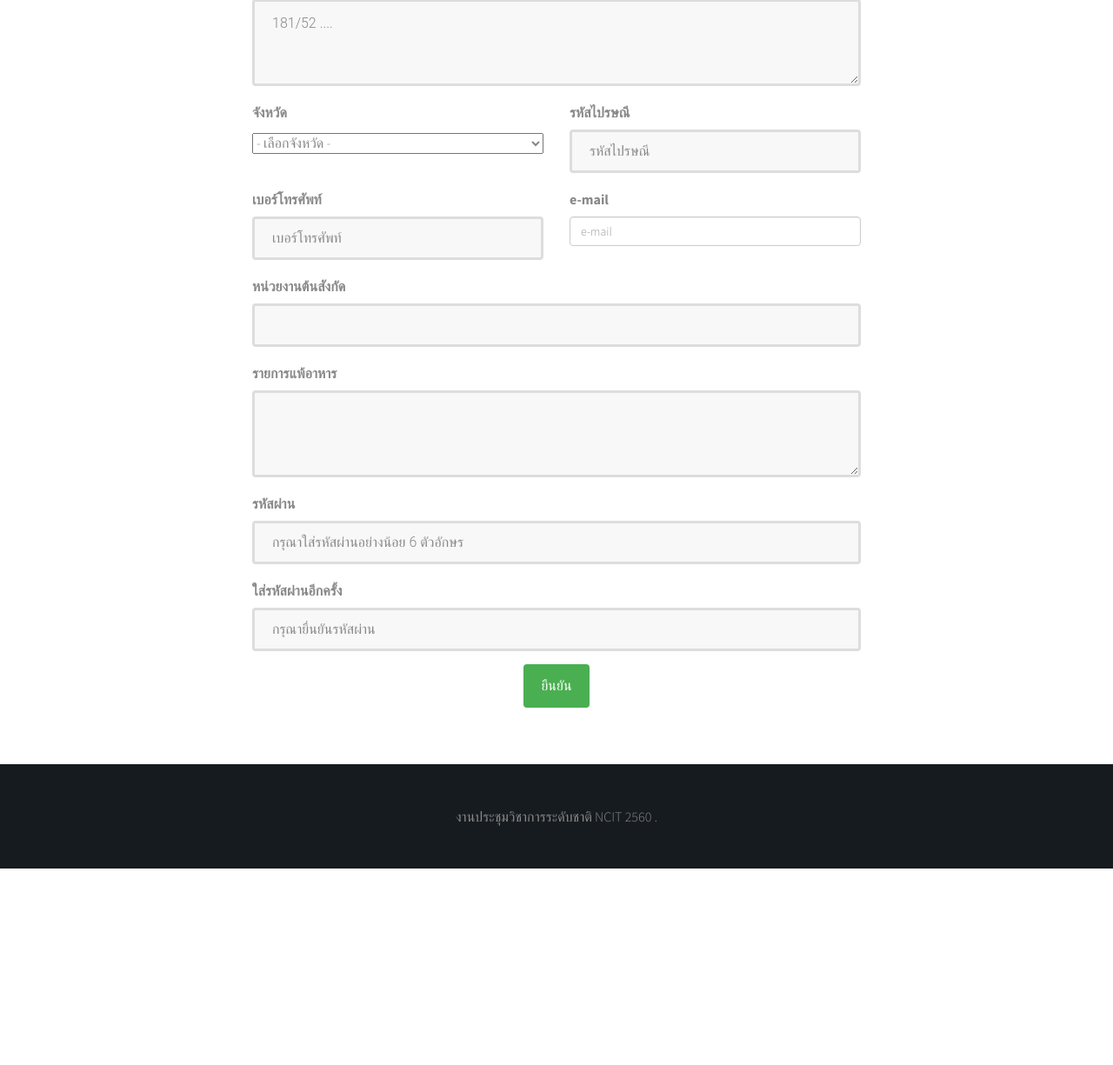
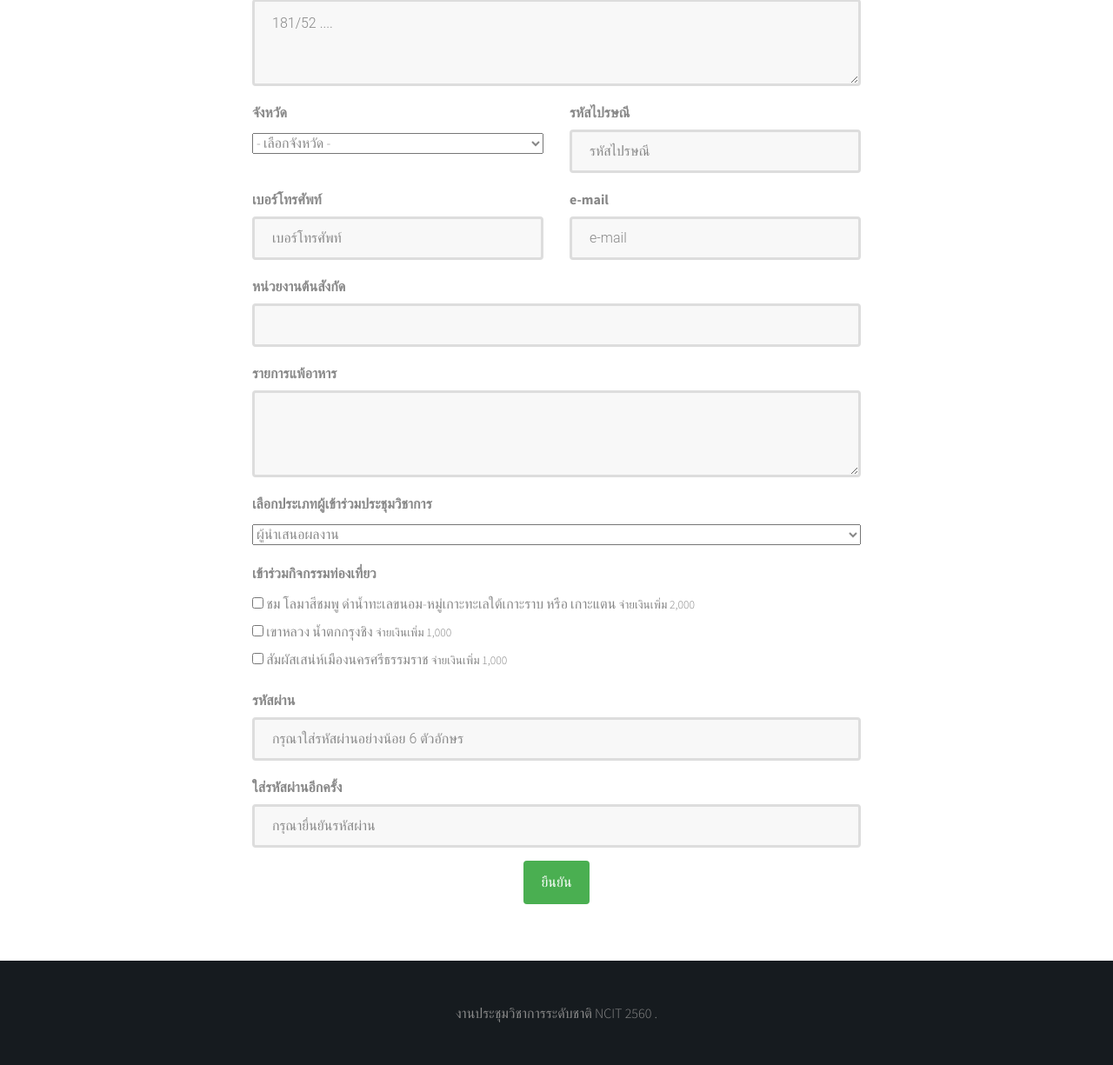
Before and after one commit to SWECamp/camp, a CodeIgniter app: page /camp/index.php/camp/register in a window 1280 px wide. Shown: the part 906-2131 px from the top of the page at 87% size. Before the commit the page ends 1905 px from the top, so only its background shows below. Run offline with CodeIgniter, Linux system fonts and the light colour scheme; some libraries are stand-ins or nearby versions.

Commit message:
add การท่องเที่ยว

```diff
--- a/application/views/register/content.php
+++ b/application/views/register/content.php
@@ -8,7 +8,7 @@
 			<form action="" method="post">
 				<div class="form-group col-lg-2">
 					<label>คำนำหน้า</label>
-					<select name="title" form="">
+					<select name="title">
 					  <option value="">นาย</option>
 					  <option value="">นาง</option>
 					  <option value="">นางสาว</option>
@@ -32,7 +32,7 @@
 				</div>
 				<div class="form-group col-lg-6">
 					<label>จังหวัด</label><br>
-					<select name="province" form="" style="width:100%;" >
+					<select name="province" style="width:100%;" >
 					  <option value="0">- เลือกจังหวัด -</option>
 
 
@@ -203,7 +203,7 @@
 				</div>
 				<div class="form-group col-lg-6">
 					<label>e-mail</label>
-					<input type="email" name="" class="form-control" id="" value="" placeholder="e-mail" >
+					<input type="text" name="" class="form-control" id="" value="" placeholder="e-mail" >
 				</div>
 				<div class="form-group col-lg-12">
 					<label>หน่วยงานต้นสังกัด</label>
@@ -214,6 +214,25 @@
 					<textarea name="food" style="height:100px;width:100%;" rows="6" cols="50"></textarea>
 
 				</div>
+				<div class="form-group col-lg-12	">
+					<label>เลือกประเภทผู้เข้าร่วมประชุมวิชาการ</label>
+					<select name="join" style="width:100%;" >
+					  <option value="1">ผู้นำเสนอผลงาน</option>
+					  <option value="2">ผู้สนใจเข้าร่วมงาน</option>
+
+					</select>
+				</div>
+				<div class="form-group col-lg-12		">
+					<label> เข้าร่วมกิจกรรมท่องเที่ยว</label><br>
+					<input type="checkbox" name="tour1" value="1"> ชม โลมาสีชมพู ดำน้ำทะเลขนอม-หมู่เกาะทะเลใต้เกาะราบ หรือ เกาะแตน
+<small>จ่ายเงินเพิ่ม 2,000</small> <br>
+					<input type="checkbox" name="tour2" value="1"> เขาหลวง น้ำตกกรุงชิง <small>จ่ายเงินเพิ่ม 1,000</small>  <BR>
+					<input type="checkbox" name="tour3" value="1"> สัมผัสเสน่ห์เมืองนครศรีธรรมราช <small>จ่ายเงินเพิ่ม 1,000</small>  <br>
+				</div>
+
+
+
+
 				<hr>
 				<div class="form-group col-lg-12">
 					<label>รหัสผ่าน</label>
```
